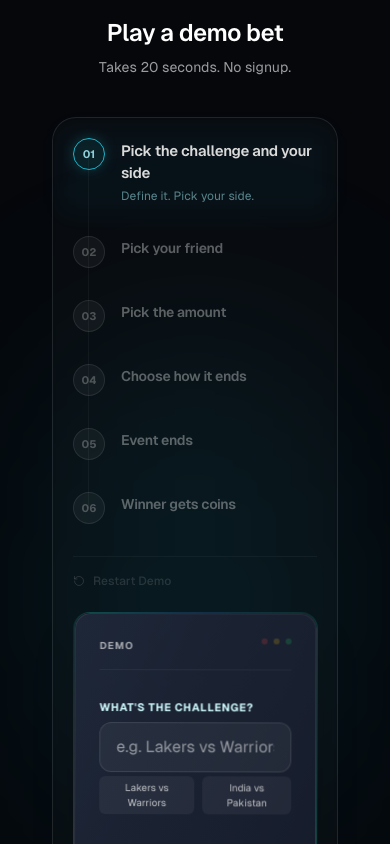
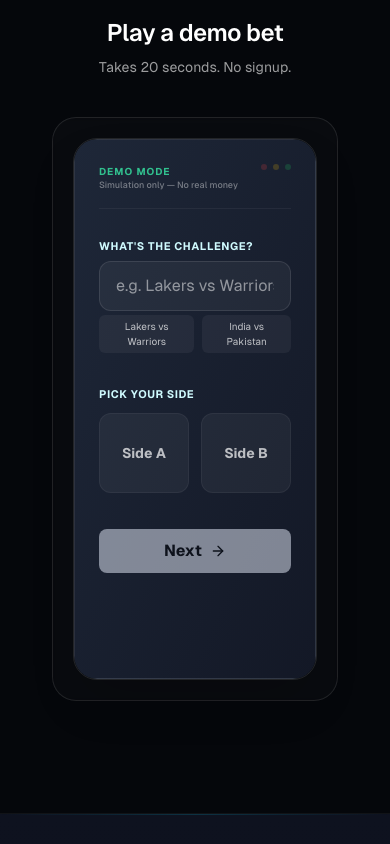
Before and after one commit to Blessan-Alex/prediction-app, a Next.js app: page / in a window 390 px wide. Shown: the part 980-1824 px from the top of the page. Built offline with nearby package versions, Linux system fonts and the light colour scheme.

Commit message:
respsonsiveness and simulation disclaimer

```diff
--- a/components/ChallengePrototypeCard.tsx
+++ b/components/ChallengePrototypeCard.tsx
@@ -32,6 +32,11 @@ const ContentArea = ({ children, className }: { children: React.ReactNode, class
 export function ChallengePrototypeCard({ state, updateState }: Props) {
     const { step, isAnimating, selectedSide, eventText, finishMode, amount, opponentHandle, outcome } = state;
     const shouldReduceMotion = useReducedMotion();
+
+    const [isMobile, setIsMobile] = useState(false);
+    useEffect(() => {
+        setIsMobile(window.innerWidth < 768);
+    }, []);
 
     // --- Refs for inputs ---
     const eventInputRef = useRef<HTMLInputElement>(null);
@@ -139,21 +144,29 @@ export function ChallengePrototypeCard({ state, updateState }: Props) {
 
 
 
+    const Wrapper = isMobile ? 'div' : GlowBorder;
+    const wrapperProps = isMobile
+        ? { className: "relative w-full shadow-2xl rounded-3xl border border-white/10 overflow-hidden" }
+        : { className: "w-full shadow-2xl", color: isAnimating ? "#f59e0b" : "#06b6d4" };
+
     return (
         <div className="relative w-full md:w-[440px] flex-shrink-0">
 
 
 
             {/* Main Card */}
-            <GlowBorder className="w-full shadow-2xl" color={isAnimating ? "#f59e0b" : "#06b6d4"}>
+            <Wrapper {...wrapperProps}>
                 <Card className="relative h-[540px] p-6 flex flex-col items-center bg-gradient-to-br from-[#1e2738] to-[#131826] border-white/10 overflow-hidden">
 
                     {/* Header (Status Bar Style) */}
                     <div className="w-full mb-6 pb-4 border-b border-white/5 space-y-2">
                         <div className="flex justify-between items-start">
                             <div className="flex flex-col">
-                                <span className="text-[10px] font-bold text-white/60 tracking-widest uppercase">
-                                    Demo
+                                <span className="text-[10px] font-bold text-emerald-400/90 tracking-widest uppercase">
+                                    Demo Mode
+                                </span>
+                                <span className="text-[9px] text-white/40 font-medium">
+                                    Simulation only — No real money
                                 </span>
                                 {/* Dynamic Friend Status */}
                                 <AnimatePresence>
@@ -438,8 +451,8 @@ export function ChallengePrototypeCard({ state, updateState }: Props) {
                                     ) : (
                                         // Final State
                                         <div className="w-full text-center space-y-4 md:space-y-6 relative">
-                                            {/* Confetti (Simple dots) */}
-                                            {showConfetti && (
+                                            {/* Confetti (Simple dots) - Desktop Only */}
+                                            {showConfetti && !isMobile && (
                                                 <div className="absolute inset-0 pointer-events-none">
                                                     {[...Array(12)].map((_, i) => (
                                                         <motion.div
@@ -528,8 +541,8 @@ export function ChallengePrototypeCard({ state, updateState }: Props) {
                                         <Lock className="w-8 h-8 text-emerald-400" />
                                     </motion.div>
 
-                                    {/* Coins flying in */}
-                                    {[...Array(6)].map((_, i) => (
+                                    {/* Coins flying in - Desktop Only */}
+                                    {!isMobile && [...Array(6)].map((_, i) => (
                                         <motion.div
                                             key={i}
                                             className="absolute w-4 h-4 rounded-full bg-amber-400 border border-amber-200 shadow-lg text-[8px] flex items-center justify-center font-bold text-amber-900"
@@ -569,7 +582,7 @@ export function ChallengePrototypeCard({ state, updateState }: Props) {
                     </AnimatePresence>
 
                 </Card>
-            </GlowBorder>
+            </Wrapper>
         </div>
     );
 }
--- a/components/HeroVideoSection.tsx
+++ b/components/HeroVideoSection.tsx
@@ -62,9 +62,15 @@ export function HeroVideoSection() {
         return () => window.removeEventListener("settleup:play-demo", handler as EventListener);
     }, [popControls, shouldReduceMotion]);
 
-    // Subtle “trying to pop up” wiggle (only when near view)
+    // 1. Hook to detect mobile (to save perf on animations)
+    const [isMobile, setIsMobile] = useState(false);
+    useEffect(() => {
+        setIsMobile(window.innerWidth < 768);
+    }, []);
+
+    // Subtle “trying to pop up” wiggle (only when near view, and NOT mobile)
     const wiggle =
-        shouldReduceMotion || !isInView
+        shouldReduceMotion || !isInView || isMobile
             ? {}
             : {
                 y: [0, -2, 0],
@@ -85,7 +91,7 @@ export function HeroVideoSection() {
                 className="w-full max-w-6xl relative"
             >
                 {/* Background Glow */}
-                <div className="absolute top-1/2 left-1/2 -translate-x-1/2 -translate-y-1/2 w-full max-w-[520px] h-[520px] bg-cyan-500/10 blur-[110px] rounded-full pointer-events-none -z-10" />
+                <div className="hidden md:block absolute top-1/2 left-1/2 -translate-x-1/2 -translate-y-1/2 w-full max-w-[520px] h-[520px] bg-cyan-500/10 blur-[110px] rounded-full pointer-events-none -z-10" />
 
                 {/* Header */}
                 <div className="text-center mb-10">
@@ -103,8 +109,8 @@ export function HeroVideoSection() {
                         {/* Centered Pair: Steps + Widget */}
                         <div className="grid grid-cols-1 lg:grid-cols-[300px_500px] gap-6 items-start">
 
-                            {/* Left rail - Steps */}
-                            <div className="lg:pt-2 opacity-85">
+                            {/* Left rail - Steps (HIDDEN ON MOBILE) */}
+                            <div className="hidden lg:block lg:pt-2 opacity-85">
                                 <StepsRail step={state.step} onRestart={() => setState(INITIAL_STATE)} isAnimating={state.isAnimating} />
                             </div>
 
```
